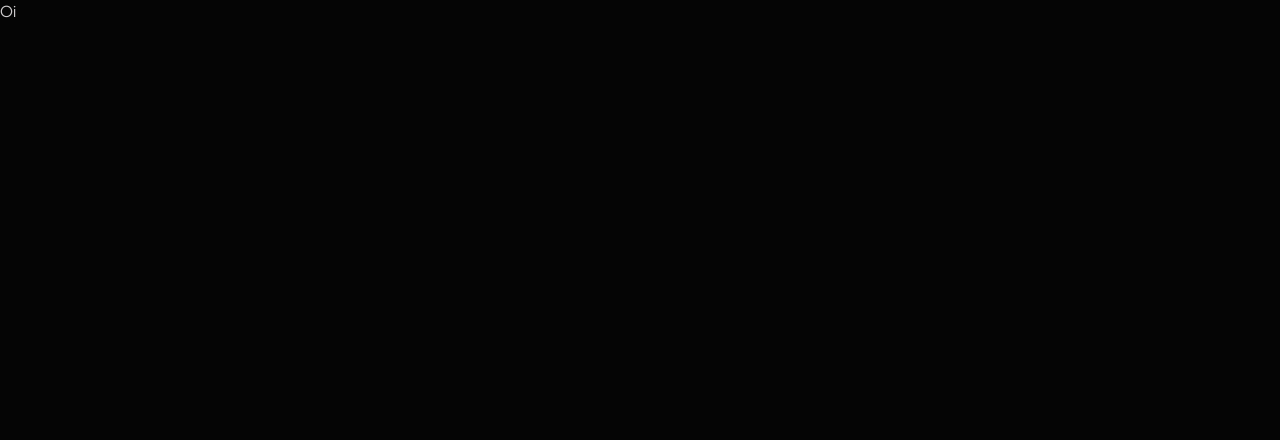
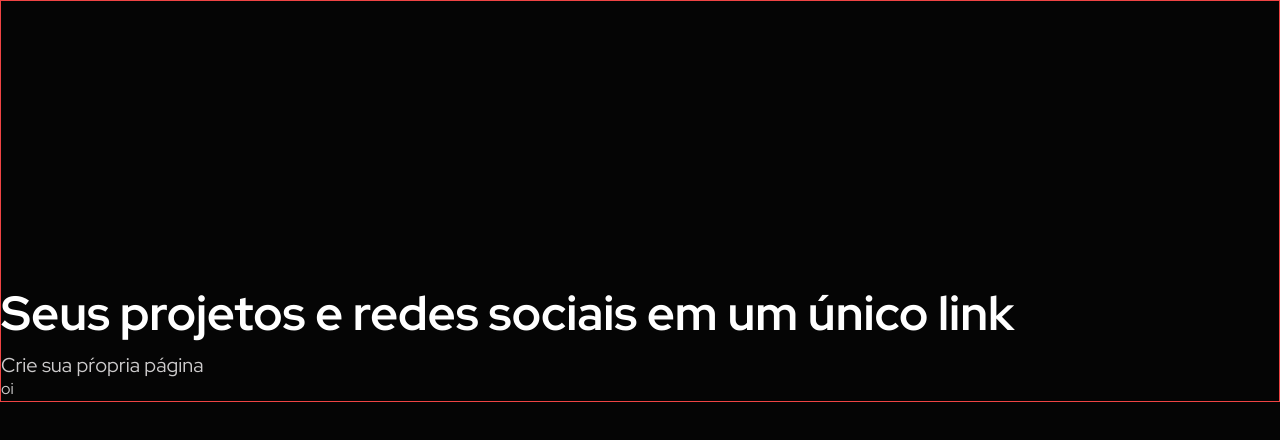
Before and after one commit to Jreng7/taskflow, a Next.js app: page / in a window 1280 px wide. Shown: the top 440 px of the page. Built offline with nearby package versions, Linux system fonts and the light colour scheme.

Commit message:
Hero style

```diff
--- /dev/null
+++ b/app/components/landing-page/Hero.tsx
@@ -0,0 +1,13 @@
+
+export default function Hero(){
+  return (
+    <div className="flex">
+      <div className="w-full flex flex-col gap-2 mt-[35vh]">
+        <h1 className="text-5xl font-bold text-white leading-[64px]">Seus projetos e redes sociais em um único link</h1>
+        <h2 className="text-xl leading-6">Crie sua pŕopria página
+          <br />
+        </h2>
+      </div>
+    </div>
+  )
+}
--- a/app/layout.tsx
+++ b/app/layout.tsx
@@ -15,7 +15,8 @@ export default function RootLayout({
   return (
     <html lang="pt-BR">
       <body
-        className={`${redHatDisplay.className} bg-background-primary text-content-body antialiased`}>{children}
+        className={`${redHatDisplay.className} bg-background-primary text-content-body antialiased`}>
+        {children}
       </body>
     </html>
   );
--- a/app/page.tsx
+++ b/app/page.tsx
@@ -1,8 +1,10 @@
+import Hero from "./components/landing-page/Hero";
 
 export default function Home() {
   return (
-    <div className="h-screen">
-      <h1>Oi</h1>
+    <div className="max-w-7xl mx-auto border border-red-500">
+      <Hero />
+      oi
     </div>
   );
 }
```
